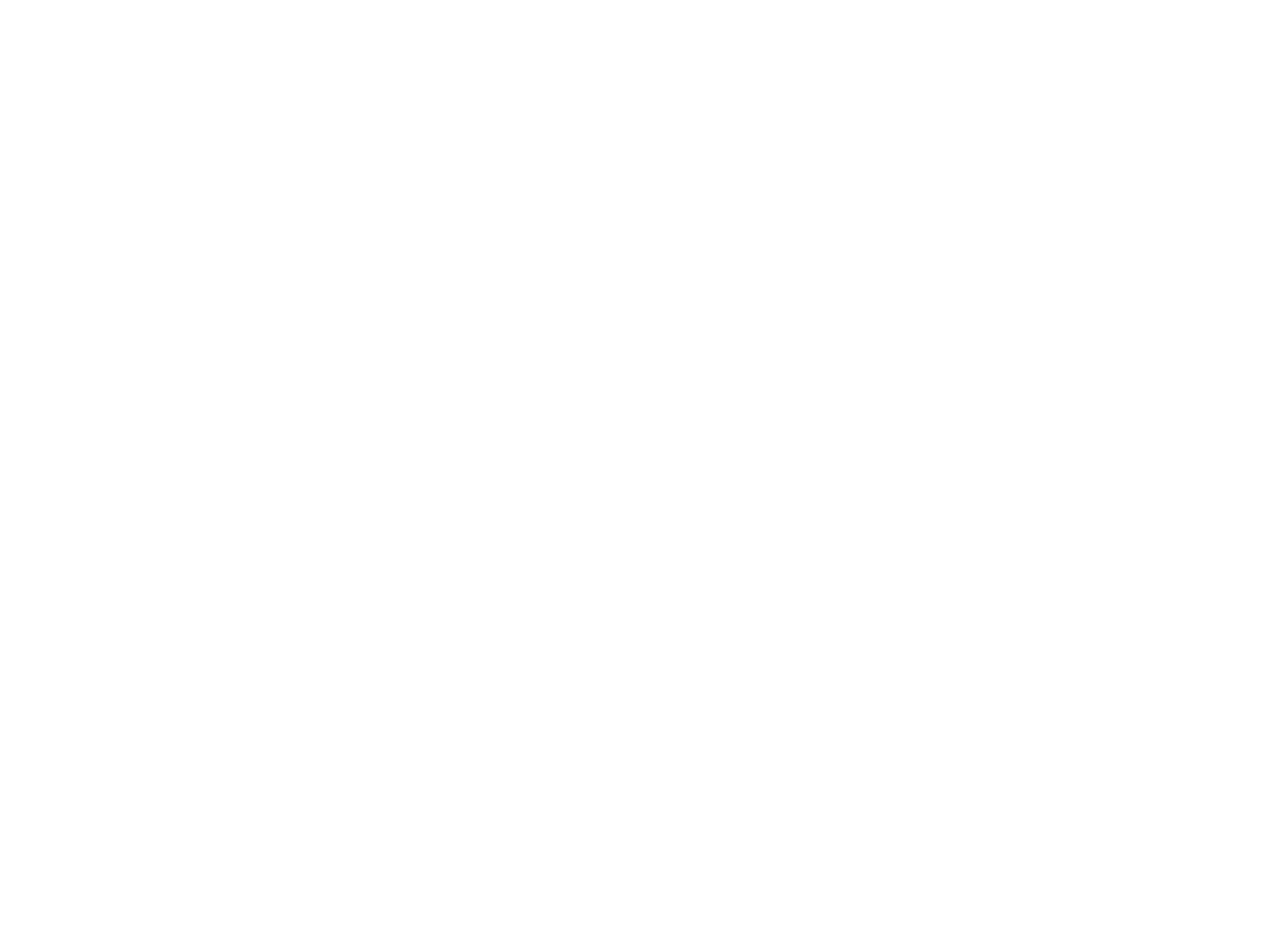
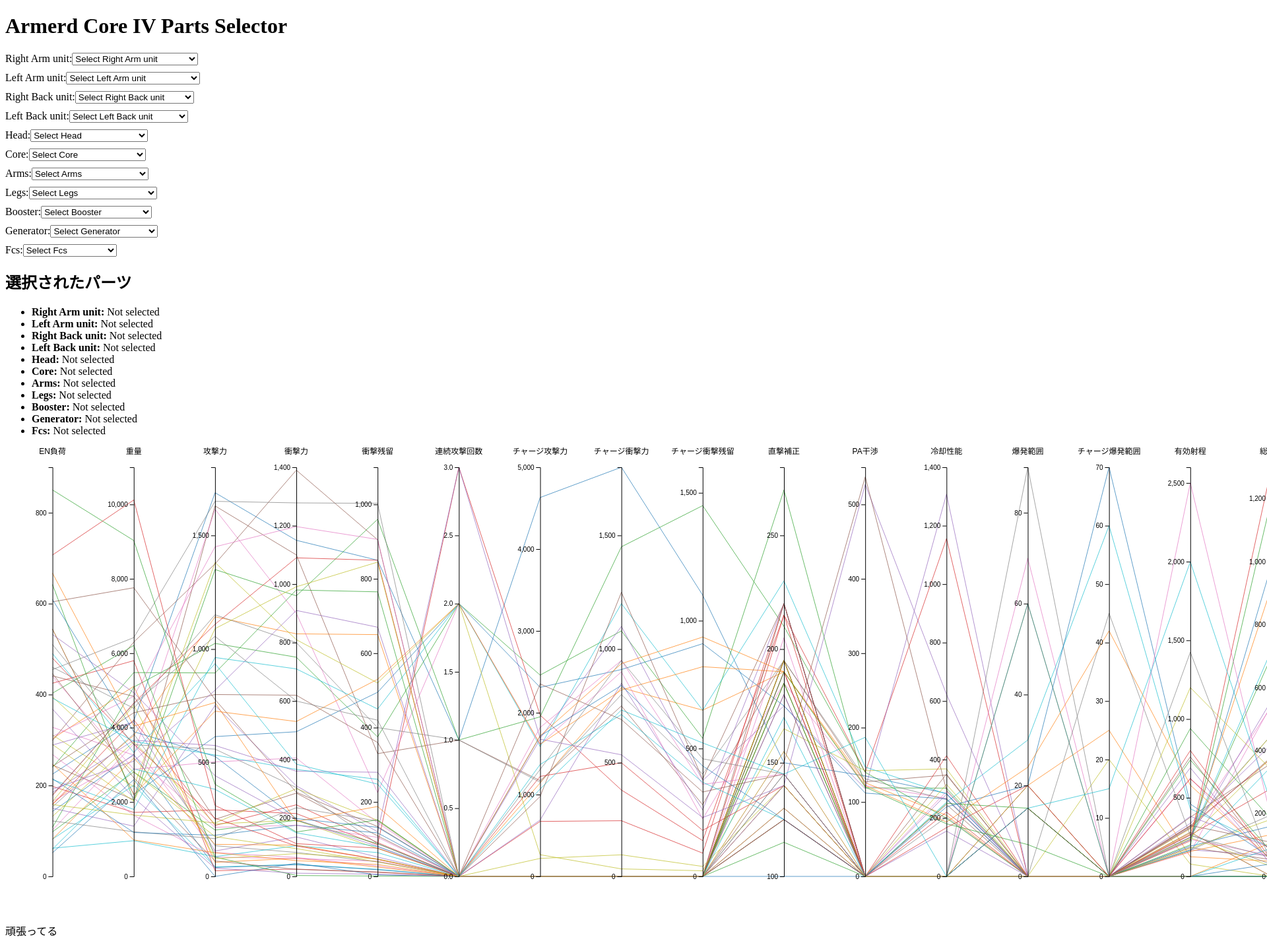
Before and after one commit to akimas1846/ac-assembly, a React (Vite) app: page / in a window 1280 px wide. Shown: the top 1438 px of the page at 66% size, 1920 px wide, since content can reach past the window. Before the commit the page ends 800 px from the top, so only its background shows below. Built offline with nearby package versions, Linux system fonts and the light colour scheme.

Commit message:
平行座標プロットの描画

```diff
--- /dev/null
+++ b/Style.css
@@ -0,0 +1,71 @@
+/* Main.css */
+
+/* ヘッダーのスタイル */
+.header {
+  background-color: #2a2a2a;
+  color: #ffffff;
+  text-align: center;
+  padding: 10px;
+  box-shadow: 0 2px 5px rgba(0, 0, 0, 0.2);
+}
+
+/* ヘッダーのタイトルスタイル */
+.header h1 {
+  font-size: 24px;
+  margin: 0;
+}
+
+/* フッターのスタイル */
+.footer {
+  background-color: #2a2a2a;
+  color: #ffffff;
+  text-align: center;
+  padding: 10px;
+  position: fixed;
+  bottom: 0;
+  width: 100%;
+  box-shadow: 0 -2px 5px rgba(0, 0, 0, 0.2);
+}
+
+/* コンテナのスタイル */
+.container {
+  width: 80%;
+  margin: auto;
+  padding: 20px;
+}
+
+/* コンテンツのスタイル */
+.content {
+  background-color: #f0f0f0;
+  padding: 20px;
+  border: 1px solid #ccc;
+  border-radius: 5px;
+}
+
+/* セレクトボックスのコンテナのスタイル */
+.select-container {
+  margin-bottom: 20px;
+}
+
+/* セレクトボックスのスタイル */
+.select {
+  width: 100%;
+  padding: 10px;
+  font-size: 16px;
+  border: 1px solid #ccc;
+  border-radius: 4px;
+  background-color: #ffffff;
+}
+
+/* フッター内のテキストスタイル */
+.footer p {
+  margin: 0;
+  font-size: 14px;
+}
+
+/* レスポンシブ対応 */
+@media (max-width: 768px) {
+  .container {
+    width: 90%;
+  }
+}
--- a/index.html
+++ b/index.html
@@ -2,7 +2,7 @@
 <html>
   <head>
     <meta charset="utf-8" />
-    <title>03 homework</title>
+    <title>ACIV Psrts Selector</title>
   </head>
   <body>
     <div id="content"></div>
--- a/package.json
+++ b/package.json
@@ -14,6 +14,7 @@
     "color-convert": "^1.9.3",
     "color-name": "^1.1.3",
     "convert-source-map": "^2.0.0",
+    "d3": "^7.9.0",
     "debug": "^4.3.4",
     "electron-to-chromium": "^1.4.773",
     "esbuild": "^0.20.2",
@@ -30,6 +31,7 @@
     "nanoid": "^3.3.7",
     "node-releases": "^2.0.14",
     "picocolors": "^1.0.1",
+    "plotly.js-dist": "^2.33.0",
     "postcss": "^8.4.38",
     "react": "^18.3.1",
     "react-dom": "^18.3.1",
--- a/src/App.jsx
+++ b/src/App.jsx
@@ -1,8 +1,16 @@
 import Fooder from "./components/Fooder";
 import Header from "./components/Header";
-import Main from "./components/main";
+import Main from "./components/Main";
 import React from "react";
 
-function App() {}
+function App() {
+  return (
+    <div>
+        <Header />
+        <Main />
+        <Fooder />
+    </div>
+  );
+}
 
 export default App;
--- a/src/components/Fooder.jsx
+++ b/src/components/Fooder.jsx
@@ -1,6 +1,10 @@
-function Fooder()
-{
-
+import React from "react";
+function Fooder() {
+  return (
+    <footer className="footer">
+      <p>頑張ってる</p>
+    </footer>
+  );
 }
 
 export default Fooder;
--- a/src/components/Header.jsx
+++ b/src/components/Header.jsx
@@ -1,6 +1,10 @@
-function Header()
-{
-
+import React from "react";
+function Header() {
+  return (
+    <header className="header">
+      <h1>Armerd Core IV Parts Selector</h1>
+    </header>
+  );
 }
 
 export default Header;
--- a/src/components/Main.jsx
+++ b/src/components/Main.jsx
@@ -1,6 +1,88 @@
-function Main()
-{
+import React, { useState } from "react";
+import acPartsData from "../data/acPartsData.json";
+import ParallelCordinate from "./ParallelCoedinate";
+function Main() {
+  // パーツタイプのデータ
+  const rightArmunit = acPartsData.armunit.filter((item) => {
+    return item.LeftOnly == false;
+  });
+  const rightBackunit = acPartsData.backunit.filter((item) => {
+    return item.LeftOnly == false;
+  });
+  const partTypes = [
+    { label: "Right Arm unit", data: rightArmunit },
+    { label: "Left Arm unit", data: acPartsData.armunit },
+    { label: "Right Back unit", data: rightBackunit },
+    { label: "Left Back unit", data: acPartsData.backunit },
+    { label: "Head", data: acPartsData.head },
+    { label: "Core", data: acPartsData.core },
+    { label: "Arms", data: acPartsData.arms },
+    { label: "Legs", data: acPartsData.legs },
+    { label: "Booster", data: acPartsData.booster },
+    { label: "Generator", data: acPartsData.generator },
+    { label: "Fcs", data: acPartsData.fcs },
+  ];
 
+  const [selectedParts, setSelectedParts] = useState({
+    "Right Arm unit": "",
+    "Left Arm unit": "",
+    "Right Back unit": "",
+    "Left Back unit": "",
+    Head: "",
+    Core: "",
+    Arms: "",
+    Legs: "",
+    Booster: "",
+    Generator: "",
+    Fcs: "",
+  });
+
+  const handleSelectChange = (e, partType) => {
+    const selectedName = e.target.value;
+    setSelectedParts((prevSelectedParts) => ({
+      ...prevSelectedParts,
+      [partType]: selectedName,
+    }));
+  };
+
+  return (
+    <div>
+      {partTypes.map((partType, index) => (
+        <div key={index} style={{ marginBottom: "10px" }}>
+          <label>
+            {partType.label}:
+            <select
+              value={selectedParts[partType.label]}
+              onChange={(e) => handleSelectChange(e, partType.label)}
+            >
+              <option value="">Select {partType.label}</option>
+              {partType.data.map((item, idx) => (
+                <option
+                  key={idx}
+                  value={item.Name}
+                >
+                  {item.Name}
+                </option>
+              ))}
+            </select>
+          </label>
+        </div>
+      ))}
+
+      {/* 選択結果の表示 */}
+      <div style={{ marginTop: "20px" }}>
+        <h2>選択されたパーツ</h2>
+        <ul>
+          {Object.entries(selectedParts).map(([partType, selectedName]) => (
+            <li key={partType}>
+              <strong>{partType}:</strong> {selectedName || "Not selected"}
+            </li>
+          ))}
+        </ul>
+      </div>
+      <ParallelCordinate data={acPartsData.armunit}/>
+    </div>
+  );
 }
 
 export default Main;
--- /dev/null
+++ b/src/components/ParallelCoedinate.jsx
@@ -0,0 +1,105 @@
+import React, { useRef, useEffect, useState } from "react";
+import * as d3 from "d3";
+import translation from "../data/translation.json";
+
+function ParallelCoordinates({ data }) {
+  const ref = useRef();
+
+  useEffect(() => {
+    const margin = { top: 30, right: 10, bottom: 50, left: 10 };
+    const width = 4700 - margin.left - margin.right;
+    const height = 700 - margin.top - margin.bottom;
+    // const [simpleWidth, setSimpleWisth] = useState(
+    //   4700 - margin.left - margin.right
+    // );
+    // const [simpleHeight, setSimpleHeight] = useState(
+    //   700 - margin.top - margin.bottom
+    // );
+
+    const svg = d3
+      .select(ref.current)
+      .attr("width", width + margin.left + margin.right)
+      .attr("height", height + margin.top + margin.bottom)
+      .append("g")
+      .attr("transform", `translate(${margin.left},${margin.top})`);
+
+    // 1. データからすべてのキーを収集
+    const allKeys = new Set();
+    data.forEach((d) => Object.keys(d).forEach((key) => allKeys.add(key)));
+
+    // 次元生成のキーを収集
+    // EN LoadとWeightは一番左へ
+    const dimensions = [
+      "EN Load",
+      "Weight",
+      ...Array.from(allKeys).filter(
+        (key) =>
+          !["Name", "Weapon Kinds", "LeftOnly", "EN Load", "Weight"].includes(
+            key
+          )
+      ),
+    ];
+
+    // 3. 各データオブジェクトに対して共通のキーを設定
+    const processedData = data.map((d) => {
+      const processed = { ...d };
+      dimensions.forEach((dim) => {
+        if (!(dim in processed)) {
+          processed[dim] = 0; // 存在しないキーに対しては0
+        }
+      });
+      return processed;
+    });
+
+    const color = d3.scaleOrdinal(d3.schemeCategory10);
+
+    const y = {};
+    for (let name of dimensions) {
+      y[name] = d3
+        .scaleLinear()
+        .domain(d3.extent(processedData, (d) => +d[name]))
+        .nice()
+        .range([height, 0]);
+    }
+
+    // X軸スケール設定
+    const x = d3.scalePoint().range([0, width]).padding(0.5).domain(dimensions);
+
+    // 点と点を結ぶ関数
+    const line = (d) => d3.line()(dimensions.map((p) => [x(p), y[p](d[p])]));
+
+    // データプロット
+    svg
+      .selectAll("myPath")
+      .data(processedData)
+      .enter()
+      .append("path")
+      .attr("d", line)
+      .style("fill", "none")
+      .style("stroke", "steelblue")
+      .style("stroke", (d, i) => color(i))
+      .style("opacity", 0.7);
+
+    // 各軸の描画
+    svg
+      .selectAll("myAxis")
+      .data(dimensions)
+      .enter()
+      .append("g")
+      .attr("transform", (d) => `translate(${x(d)})`)
+      .each(function (d) {
+        d3.select(this).call(d3.axisLeft().scale(y[d]).ticks(5));
+      })
+      .append("text")
+      .style("text-anchor", "middle")
+      .style("font-size", "12px")
+      .attr("y", -20)
+      .attr("x", 0)
+      .text((d) => translation[0][d] || d)
+      .style("fill", "black");
+  }, [data]);
+
+  return <svg ref={ref}></svg>;
+}
+
+export default ParallelCoordinates;
--- a/src/main.jsx
+++ b/src/main.jsx
@@ -1,4 +1,5 @@
 import { createRoot } from "react-dom/client";
+import React from "react";
 import App from "./App";
 
 createRoot(document.querySelector("#content")).render(<App />);
```
Also changed, not shown: src/data/acPartsData.json, src/data/translation.json (renamed from public/data/translation.json), 1 other file (tests, documents, lock files or other folders).
